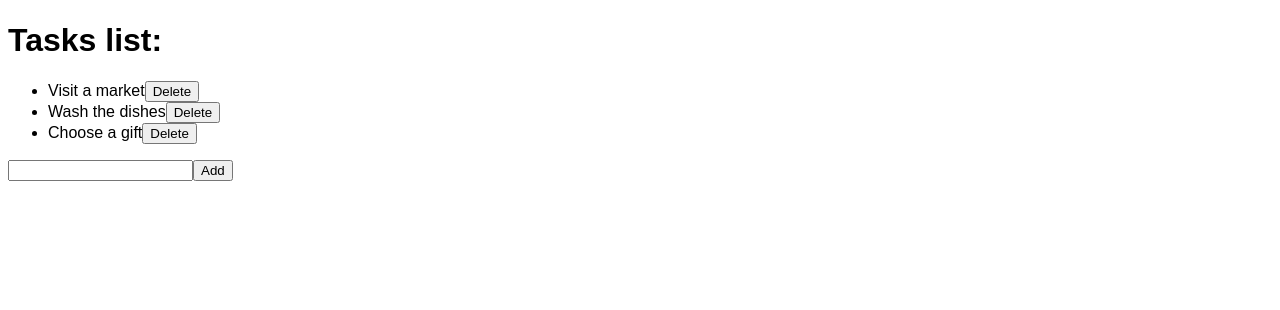
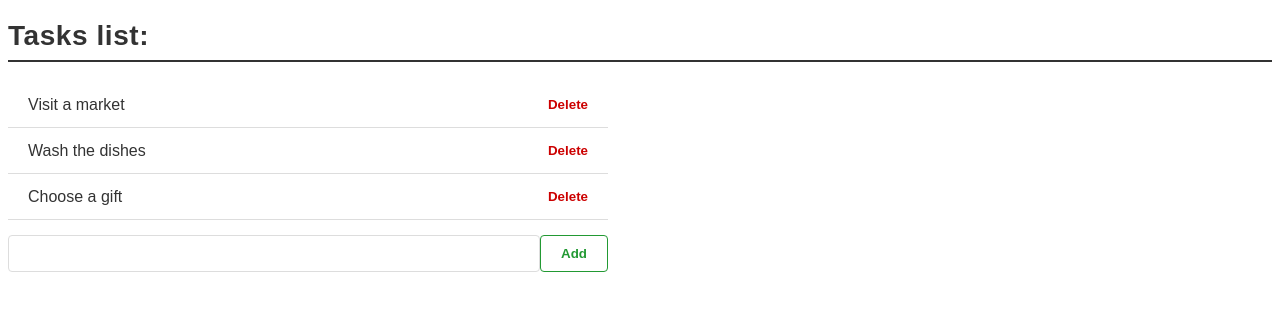
Before and after one commit to Angular-OTUS/ToDoList-VorobyevAnatoliy, an Angular app: page / in a window 1280 px wide. Shown: the top 310 px of the page. Built offline with nearby package versions, Linux system fonts and the light colour scheme.

Commit message:
Add to-do-list component styles

```diff
--- a/src/app/components/to-do-list/to-do-list.css
+++ b/src/app/components/to-do-list/to-do-list.css
@@ -0,0 +1,79 @@
+.taskListTitle {
+  font-size: 28px;
+  font-weight: bold;
+  color: #333;
+  margin-bottom: 20px;
+  border-bottom: 2px solid;
+  padding-bottom: 8px;
+  letter-spacing: 0.02em;
+}
+
+.taskListContainer {
+  list-style: none;
+  padding: 0;
+  margin: 0;
+  width: 100%;
+  max-width: 600px;
+}
+
+.taskContainer {
+  display: flex;
+  align-items: center;
+  padding: 10px;
+  border-bottom: 1px solid #ddd;
+}
+
+.taskTitle {
+  flex: 1;
+  padding: 0 10px;
+  color: #333;
+}
+
+.deleteTaskBtn {
+  background-color: transparent;
+  border: none;
+  color: #c00;
+  font-weight: bold;
+  cursor: pointer;
+  padding: 5px 10px;
+  transition: color 0.3s ease;
+}
+
+.deleteTaskBtn:hover {
+  color: #900;
+}
+
+.addTaskContainer {
+  display: flex;
+  margin-top: 15px;
+  max-width: 600px;
+}
+
+.addTaskInput {
+  flex: 1;
+  padding: 10px;
+  border: 1px solid #ddd;
+  border-radius: 4px;
+  outline: none;
+  transition: border-color 0.3s ease;
+}
+
+.addTaskInput:focus {
+  border-color: #777;
+}
+
+.addTaskBtn {
+  background-color: transparent;
+  border: 1px solid #293;
+  color: #293;
+  font-weight: bold;
+  padding: 10px 20px;
+  cursor: pointer;
+  border-radius: 4px;
+  transition: background-color 0.3s ease, color 0.3s ease;
+}
+
+.addTaskBtn:hover {
+  background-color: #293;
+  color: white;
+}
```
